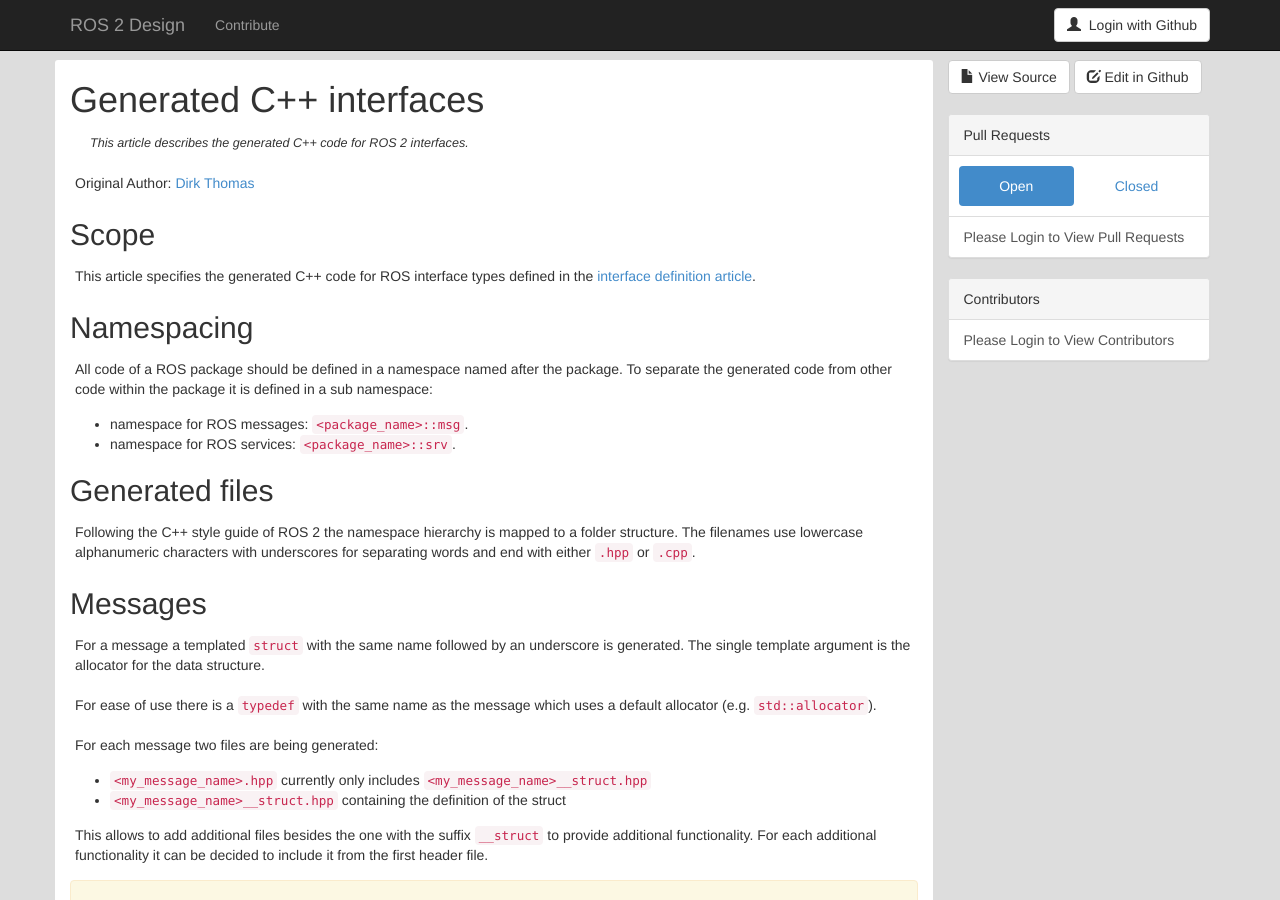
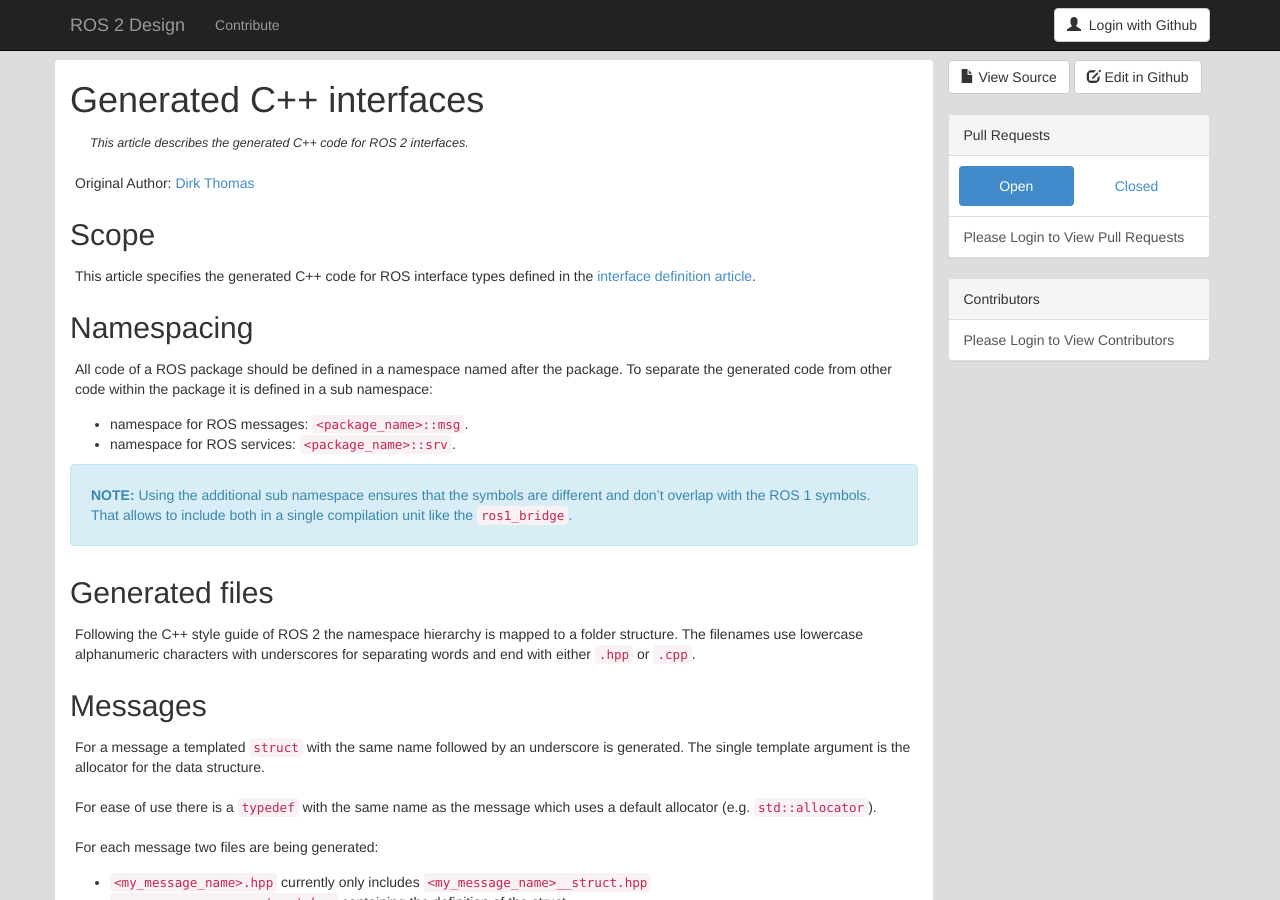
Before and after one commit to ros2/design, a Jekyll site: the page built from articles/112_generated_interfaces_cpp.md, in a window 1280 px wide and 900 px high. Built offline with Jekyll 4.4.1, drawn with Linux system fonts in a browser that asks for light colours; nearby versions of some CDN libraries.

Commit message:
add notes about similarity / difference of generated message API

```diff
--- a/articles/112_generated_interfaces_cpp.md
+++ b/articles/112_generated_interfaces_cpp.md
@@ -30,6 +30,11 @@ To separate the generated code from other code within the package it is defined
 
 - namespace for ROS messages: `<package_name>::msg`.
 - namespace for ROS services: `<package_name>::srv`.
+
+<div class="alert alert-info" markdown="1">
+  <b>NOTE:</b> Using the additional sub namespace ensures that the symbols are different and don't overlap with the ROS 1 symbols.
+  That allows to include both in a single compilation unit like the <code>ros1_bridge</code>.
+</div>
 
 ## Generated files
 
```
Also changed, not shown: articles/114_generated_interfaces_python.md (+5 -0 lines).
